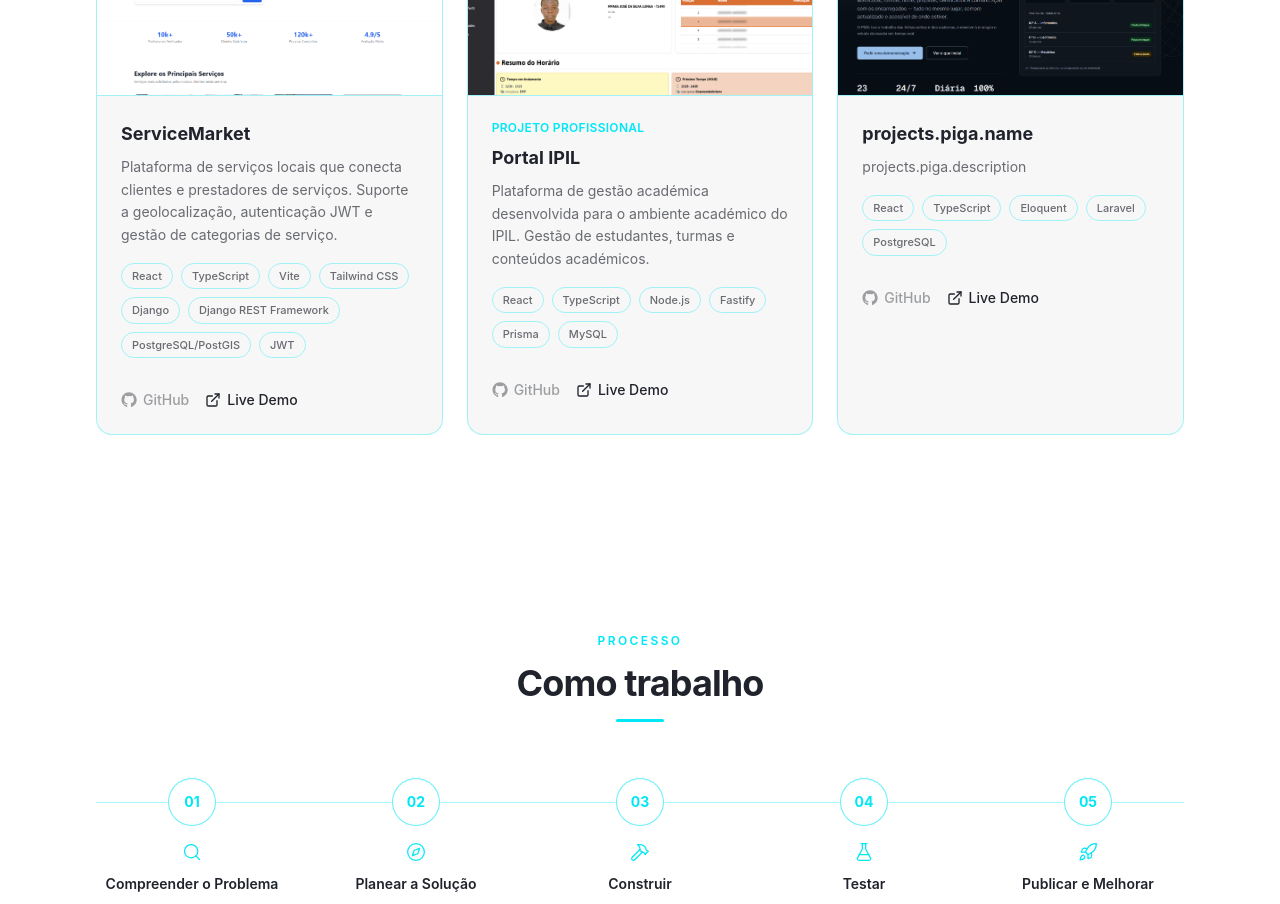
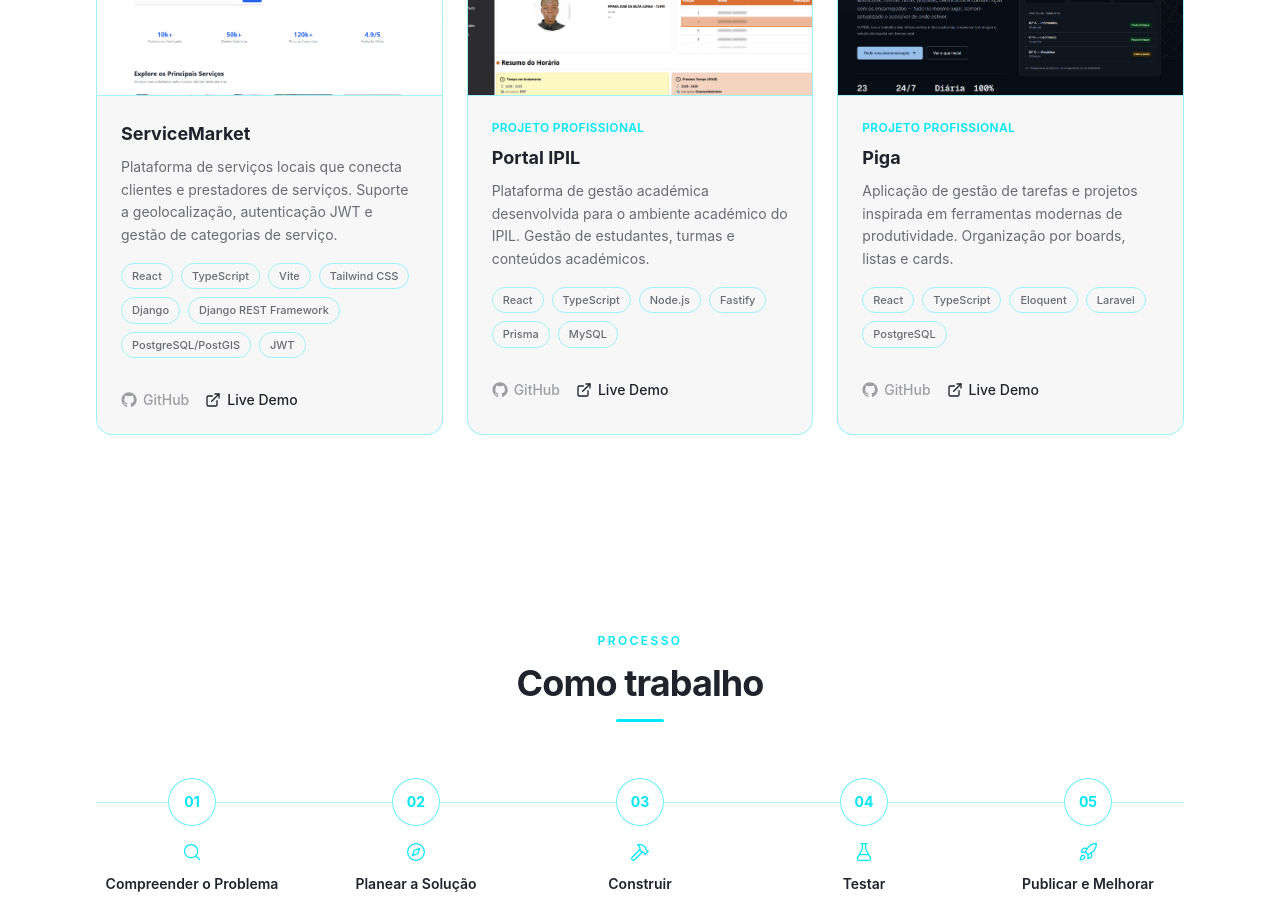
Before and after one commit to 67jo/mpaka-portfolio, a React (Vite) app: page / in a window 1280 px wide. Shown: the part 3440-4344 px from the top of the page. Built offline with nearby package versions, Linux system fonts and the light colour scheme.

Commit message:
feat: adicionar projeto "piga" com informações e destaque na lista de projetos

```diff
--- a/src/data/projects.ts
+++ b/src/data/projects.ts
@@ -45,6 +45,7 @@ export const projects: Project[] = [
     technologies: ["React", "TypeScript", "Eloquent", "Laravel", "PostgreSQL"],
     githubUrl: undefined,
     liveUrl: "https://piga.sosoft.ao/",
+    featured:true,
     img:Img3
   },
 ];
--- a/src/i18n/locales/pt.json
+++ b/src/i18n/locales/pt.json
@@ -80,8 +80,8 @@
       "name": "Portal IPIL",
       "description": "Plataforma de gestão académica desenvolvida para o ambiente académico do IPIL. Gestão de estudantes, turmas e conteúdos académicos."
     },
-    "taskFlow": {
-      "name": "TaskFlow",
+    "piga": {
+      "name": "Piga",
       "description": "Aplicação de gestão de tarefas e projetos inspirada em ferramentas modernas de produtividade. Organização por boards, listas e cards."
     }
   },
```
